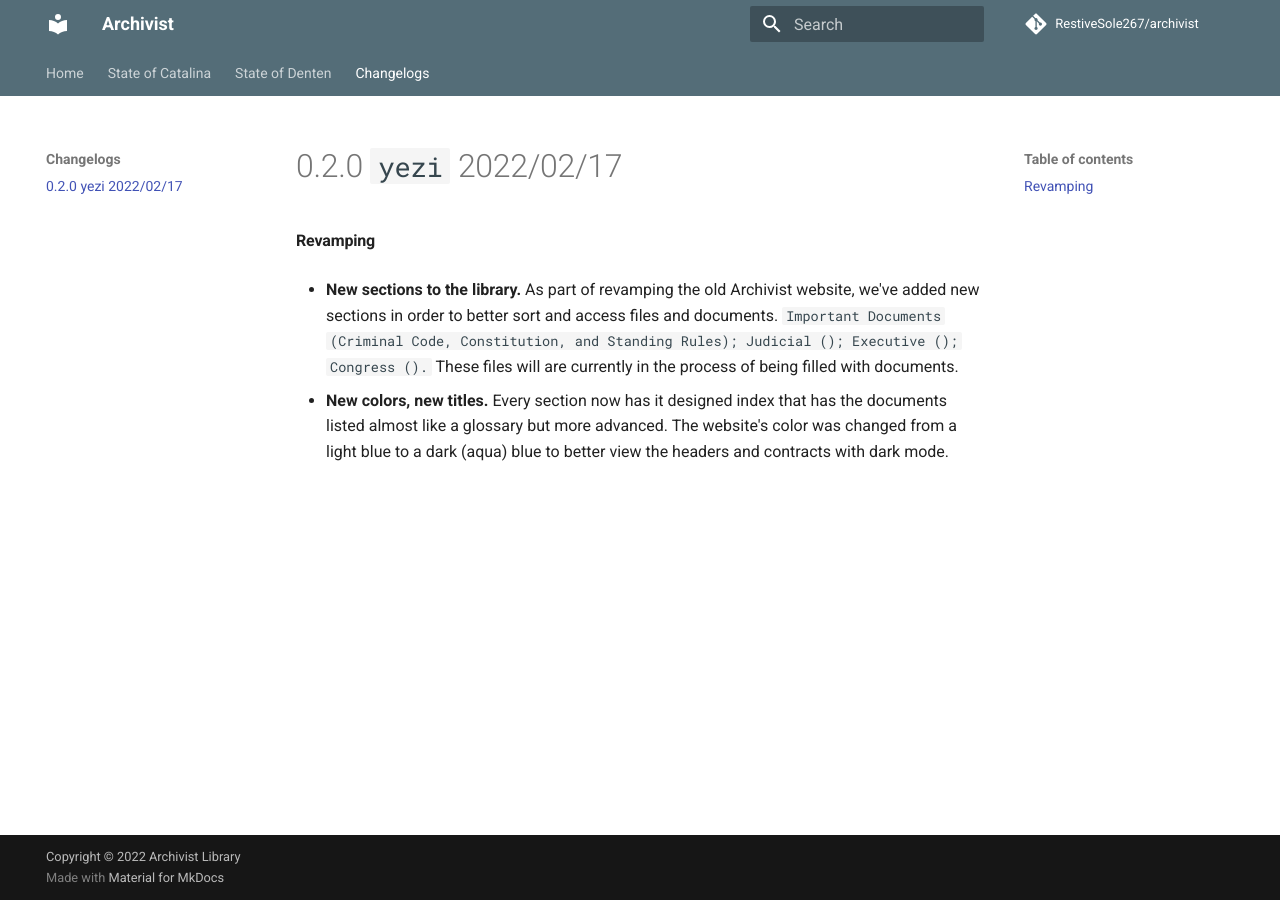
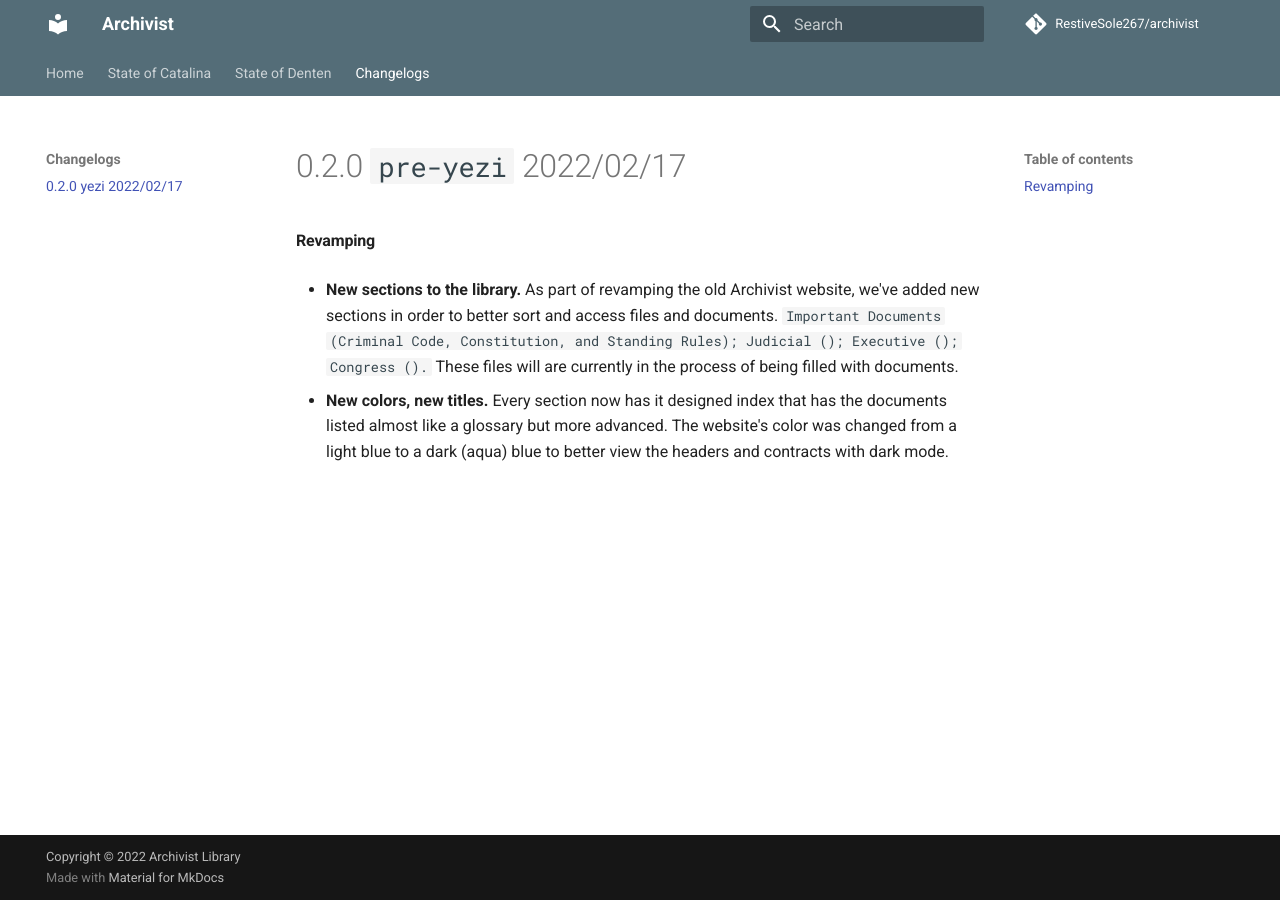
Before and after one commit to RestiveSole267/archivist-docs, an MkDocs documentation site: the page built from docs/Changelogs/0.2.0-yezi-20220217.md, in a window 1280 px wide. Built offline with MkDocs 1.6.1 and Material for MkDocs 9.7.7, drawn with Linux system fonts in a browser that asks for light colours; comment, search, counter and statistics services are not loaded.

Commit message:
updating changelogs
forgot to add pre into the verison name since the log isn't complete yet.

```diff
--- a/docs/Changelogs/0.2.0-yezi-20220217.md
+++ b/docs/Changelogs/0.2.0-yezi-20220217.md
@@ -1,7 +1,7 @@
 ---
 title: 0.2.0 yezi 2022/02/17
 ---
-# 0.2.0 `yezi` 2022/02/17
+# 0.2.0 `pre-yezi` 2022/02/17
 #### Revamping
 
 - **New sections to the library.** As part of revamping the old Archivist website, we've added new sections in order to better sort and access files and documents. `Important Documents (Criminal Code, Constitution, and Standing Rules); Judicial (); Executive (); Congress ().` These files will are currently in the process of being filled with documents.
```
